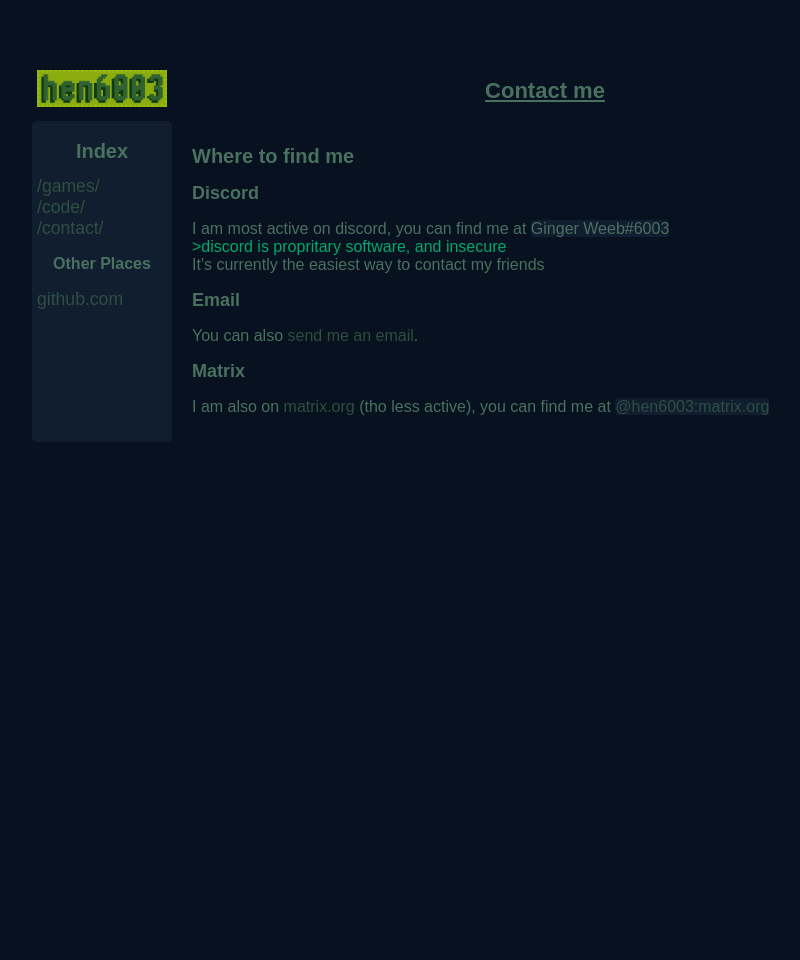
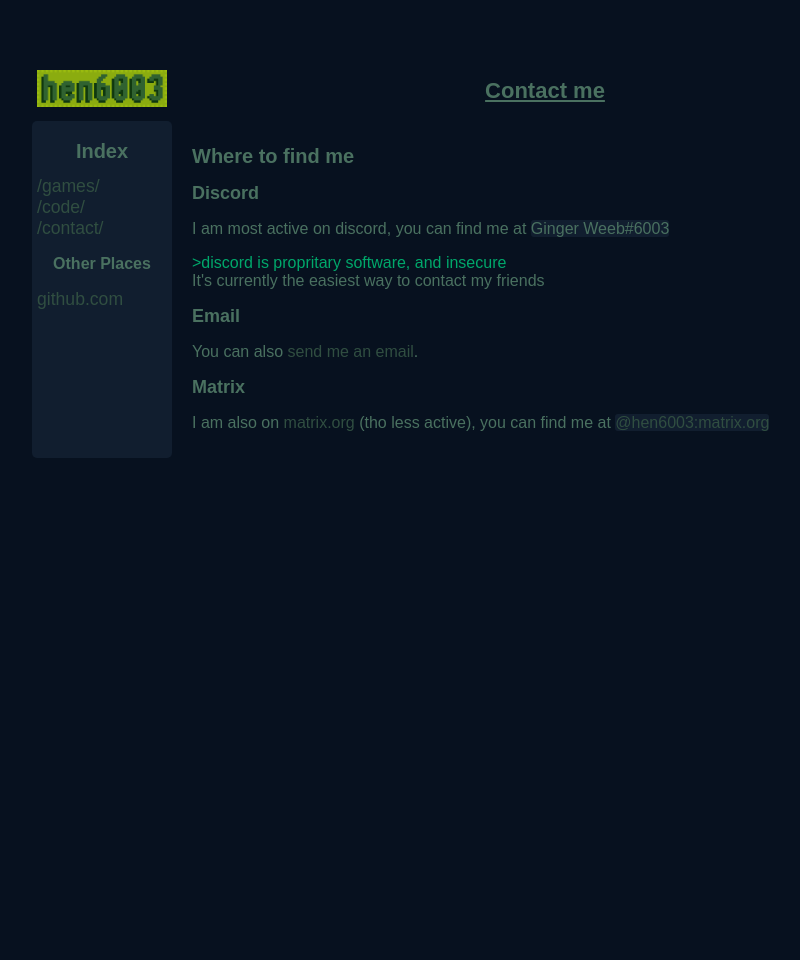
Before and after one commit to hen6003/hen6003.github.io, a Jekyll site: the page built from contact/index.html, in a window 1280 px wide. Shown: the whole page, without its empty margins (170-970 px from the left). Built offline with Jekyll 4.4.1, drawn with Linux system fonts in a browser that asks for light colours.

Commit message:
and another

```diff
--- a/contact/index.html
+++ b/contact/index.html
@@ -5,8 +5,8 @@ title: Contact me
 <div class="blurb">
   <h1>Where to find me</h1>
   <h2>Discord</h2>
-  <p>I am most active on discord, you can find me at <n style="background-color: #111E2F; border-radius:3px;">Ginger Weeb#6003</n>
-    <br><n style="color: #00A86B">>discord is propritary software, and insecure</n>
+  <p>I am most active on discord, you can find me at <n style="background-color: #111E2F; border-radius:3px;">Ginger Weeb#6003</n></p>
+    <p><n style="color: #00A86B">>discord is propritary software, and insecure</n>
     <br>It's currently the easiest way to contact my friends</p>
   <h2>Email</h2>
   <p>You can also <a href="mailto:henrysmith6003@protonmail.com">send me an email</a>.</p>
```
